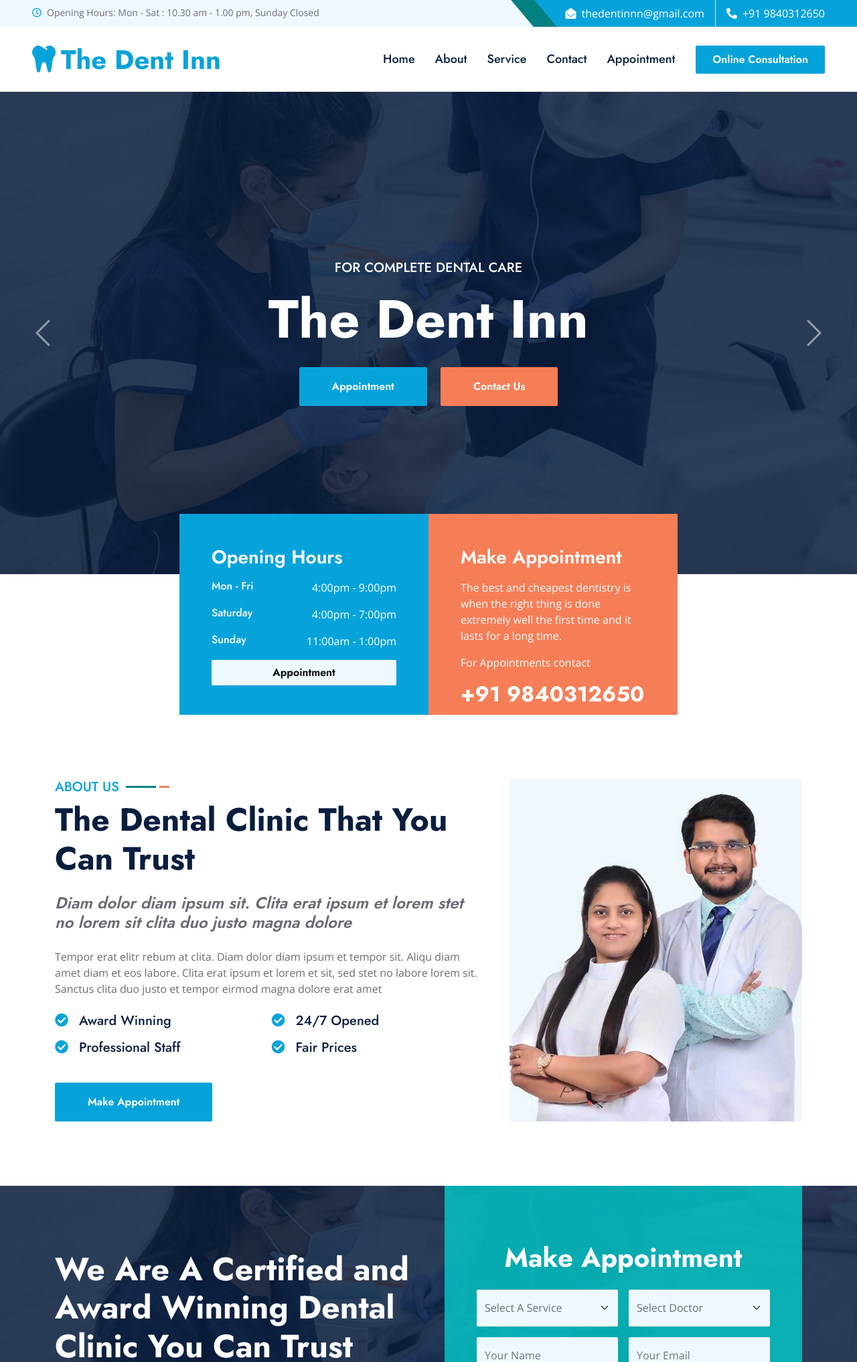
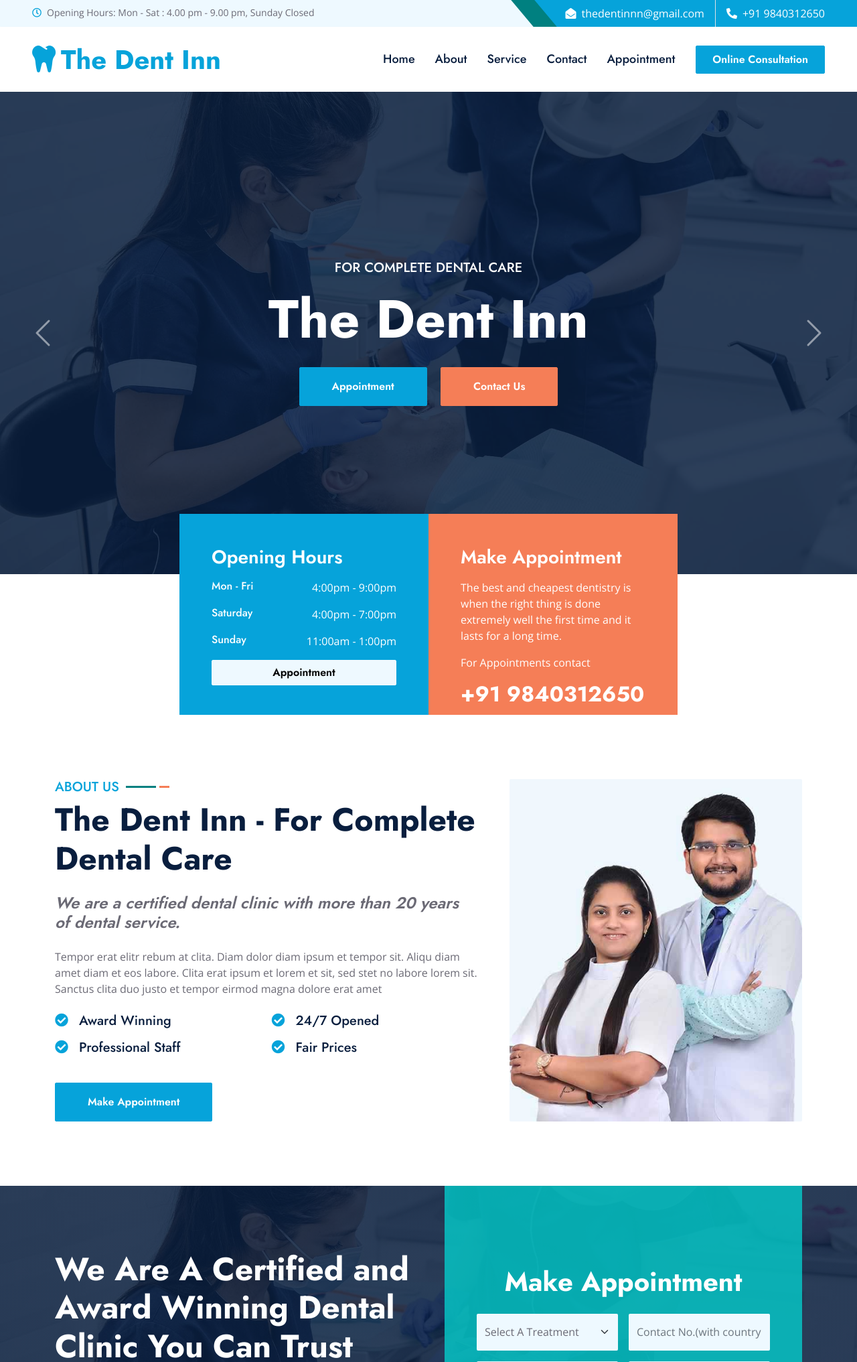
Before and after one commit to vimal-11/The_Dent_Inn, a Django app: page / in a window 1280 px wide. Shown: the top 2033 px of the page at 67% size. Run offline with Django 4.2, Linux system fonts and the light colour scheme; some libraries are stand-ins or nearby versions.

Commit message:
appointment and consultation content

```diff
--- a/consultation/templates/base2.html
+++ b/consultation/templates/base2.html
@@ -88,7 +88,7 @@
         <div class="row gx-0">
             <div class="col-md-6 text-center text-lg-start mb-2 mb-lg-0">
                 <div class="d-inline-flex align-items-center">
-                    <small class="py-2"><i class="far fa-clock text-primary me-2"></i>Opening Hours: Mon - Sat : 10.30 am - 1.00 pm,  Sunday Closed </small>
+                    <small class="py-2"><i class="far fa-clock text-primary me-2"></i>Opening Hours: Mon - Sat : 4.00 pm - 9.00 pm,  Sunday Closed </small>
                 </div>
             </div>
             <div class="col-md-6 text-center text-lg-end">
--- a/consultation/templates/consult.html
+++ b/consultation/templates/consult.html
@@ -60,8 +60,8 @@
                 </div>
                 <div class="col-lg-6 py-5">
                     <div class="py-5">
-                        <h1 class="display-5 text-white mb-4">We Are A Certified and Award Winning Dental Clinic You Can Trust</h1>
-                        <p class="text-white mb-0">Eirmod sed tempor lorem ut dolores. Aliquyam sit sadipscing kasd ipsum. Dolor ea et dolore et at sea ea at dolor, justo ipsum duo rebum sea invidunt voluptua. Eos vero eos vero ea et dolore eirmod et. Dolores diam duo invidunt lorem. Elitr ut dolores magna sit. Sea dolore sanctus sed et. Takimata takimata sanctus sed.</p>
+                        <h1 class="display-5 text-white mb-4">We Are A Certified Dental Clinic You Can Trust</h1>
+                        <p class="text-white mb-0">It can be challenging to find a dental provider who tailors their care to individuals with special needs and at their comfort. We provide consultation services and checkups virtually in patients comfort. Once your booking is made, we will allot you the time and link for a virtual room through your email. you can view your booking at <a href="{% url 'consultation:mybooking' %}">My Consultaion</a></p>
                     </div>
                 </div>
             </div>
--- a/home/templates/appointment.html
+++ b/home/templates/appointment.html
@@ -32,7 +32,8 @@
                     <div class="col-lg-6 py-5">
                         <div class="py-5">
                             <h1 class="display-5 text-white mb-4">We Are A Certified and Award Winning Dental Clinic You Can Trust</h1>
-                            <p class="text-white mb-0">Eirmod sed tempor lorem ut dolores. Aliquyam sit sadipscing kasd ipsum. Dolor ea et dolore et at sea ea at dolor, justo ipsum duo rebum sea invidunt voluptua. Eos vero eos vero ea et dolore eirmod et. Dolores diam duo invidunt lorem. Elitr ut dolores magna sit. Sea dolore sanctus sed et. Takimata takimata sanctus sed.</p>
+                            <p class="text-white mb-0">We value your time. When making an appointment with our practice, we will do our best to allot you the time of your choice. You will receive an email regarding the confirmation of your appointment. If you need to cancel your appointment, please provide as much notice as possible (at least 24 business hours) to allow us to reschedule for other patients.</p>
+                            <br><p class="text-white mb-0">If you or your child are experiencing a dental emergency, please call our office as soon as possible for immediate treatment.</p>
                         </div>
                     </div>
                     <div class="col-lg-6">
--- a/home/templates/base.html
+++ b/home/templates/base.html
@@ -55,7 +55,7 @@
         <div class="row gx-0">
             <div class="col-md-6 text-center text-lg-start mb-2 mb-lg-0">
                 <div class="d-inline-flex align-items-center">
-                    <small class="py-2"><i class="far fa-clock text-primary me-2"></i>Opening Hours: Mon - Sat : 10.30 am - 1.00 pm,  Sunday Closed </small>
+                    <small class="py-2"><i class="far fa-clock text-primary me-2"></i>Opening Hours: Mon - Sat : 4.00 pm - 9.00 pm,  Sunday Closed </small>
                 </div>
             </div>
             <div class="col-md-6 text-center text-lg-end">
--- a/home/templates/home.html
+++ b/home/templates/home.html
@@ -108,9 +108,9 @@
                 <div class="col-lg-7">
                     <div class="section-title mb-4">
                         <h5 class="position-relative d-inline-block text-primary text-uppercase">About Us</h5>
-                        <h1 class="display-5 mb-0">The Dental Clinic That You Can Trust</h1>
+                        <h1 class="display-5 mb-0">The Dent Inn - For Complete Dental Care</h1>
                     </div>
-                    <h4 class="text-body fst-italic mb-4">Diam dolor diam ipsum sit. Clita erat ipsum et lorem stet no lorem sit clita duo justo magna dolore</h4>
+                    <h4 class="text-body fst-italic mb-4">We are a certified dental clinic with more than 20 years of dental service.</h4>
                     <p class="mb-4">Tempor erat elitr rebum at clita. Diam dolor diam ipsum et tempor sit. Aliqu diam amet diam et eos labore. Clita erat ipsum et lorem et sit, sed stet no labore lorem sit. Sanctus clita duo justo et tempor eirmod magna dolore erat amet</p>
                     <div class="row g-3">
                         <div class="col-sm-6 wow zoomIn" data-wow-delay="0.3s">
@@ -142,46 +142,43 @@
                 <div class="col-lg-6 py-5">
                     <div class="py-5">
                         <h1 class="display-5 text-white mb-4">We Are A Certified and Award Winning Dental Clinic You Can Trust</h1>
-                        <p class="text-white mb-0">Eirmod sed tempor lorem ut dolores. Aliquyam sit sadipscing kasd ipsum. Dolor ea et dolore et at sea ea at dolor, justo ipsum duo rebum sea invidunt voluptua. Eos vero eos vero ea et dolore eirmod et. Dolores diam duo invidunt lorem. Elitr ut dolores magna sit. Sea dolore sanctus sed et. Takimata takimata sanctus sed.</p>
+                        <p class="text-white mb-0"><p class="text-white mb-0">We value your time. When making an appointment with our practice, we will do our best to allot you the time of your choice. You will receive an email regarding the confirmation of your appointment. If you need to cancel your appointment, please provide as much notice as possible (at least 24 business hours) to allow us to reschedule for other patients.</p>
+                        <br><p class="text-white mb-0">If you or your child are experiencing a dental emergency, please call our office as soon as possible for immediate treatment.</p>
                     </div>
                 </div>
                 <div class="col-lg-6">
                     <div class="appointment-form h-100 d-flex flex-column justify-content-center text-center p-5 wow zoomIn" data-wow-delay="0.6s">
                         <h1 class="text-white mb-4">Make Appointment</h1>
-                        <form>
+                        <form action="{% url 'home:appointment' %}" method="post">
+                            {% csrf_token %}
                             <div class="row g-3">
                                 <div class="col-12 col-sm-6">
-                                    <select class="form-select bg-light border-0" style="height: 55px;">
-                                        <option selected>Select A Service</option>
+                                    <select name="treatment" class="form-select bg-light border-0" style="height: 55px;">
+                                        <option selected>Select A Treatment</option>
                                         <option value="1">Service 1</option>
                                         <option value="2">Service 2</option>
                                         <option value="3">Service 3</option>
                                     </select>
                                 </div>
                                 <div class="col-12 col-sm-6">
-                                    <select class="form-select bg-light border-0" style="height: 55px;">
-                                        <option selected>Select Doctor</option>
-                                        <option value="1">Doctor 1</option>
-                                        <option value="2">Doctor 2</option>
-                                        <option value="3">Doctor 3</option>
-                                    </select>
+                                    <input type="text" name="contact-no" class="form-control bg-light border-0" placeholder="Contact No.(with country code)" style="height: 55px;">
                                 </div>
                                 <div class="col-12 col-sm-6">
-                                    <input type="text" class="form-control bg-light border-0" placeholder="Your Name" style="height: 55px;">
+                                    <input type="text" name="patient-name" class="form-control bg-light border-0" placeholder="Your Name" style="height: 55px;">
                                 </div>
                                 <div class="col-12 col-sm-6">
-                                    <input type="email" class="form-control bg-light border-0" placeholder="Your Email" style="height: 55px;">
+                                    <input type="email" name="patient-email" class="form-control bg-light border-0" placeholder="Your Email" style="height: 55px;">
                                 </div>
                                 <div class="col-12 col-sm-6">
                                     <div class="date" id="date1" data-target-input="nearest">
-                                        <input type="text"
+                                        <input type="text" name="slot-date"
                                             class="form-control bg-light border-0 datetimepicker-input"
                                             placeholder="Appointment Date" data-target="#date1" data-toggle="datetimepicker" style="height: 55px;">
                                     </div>
                                 </div>
                                 <div class="col-12 col-sm-6">
                                     <div class="time" id="time1" data-target-input="nearest">
-                                        <input type="text"
+                                        <input type="text" name="slot-time"
                                             class="form-control bg-light border-0 datetimepicker-input"
                                             placeholder="Appointment Time" data-target="#time1" data-toggle="datetimepicker" style="height: 55px;">
                                     </div>
@@ -274,8 +271,8 @@
             <div class="row justify-content-center">
                 <div class="col-lg-7 wow zoomIn" data-wow-delay="0.6s">
                     <div class="offer-text text-center rounded p-5">
-                        <h1 class="display-5 text-white">Save 30% On Your First Dental Checkup</h1>
-                        <p class="text-white mb-4">Eirmod sed tempor lorem ut dolores sit kasd ipsum. Dolor ea et dolore et at sea ea at dolor justo ipsum duo rebum sea. Eos vero eos vero ea et dolore eirmod diam duo lorem magna sit dolore sed et.</p>
+                        <h2 class="display-5 text-white">Save 20% On Your First Dental Checkup</h2><br>
+                        <!-- <p class="text-white mb-4">Eirmod sed tempor lorem ut dolores sit kasd ipsum. Dolor ea et dolore et at sea ea at dolor justo ipsum duo rebum sea. Eos vero eos vero ea et dolore eirmod diam duo lorem magna sit dolore sed et.</p> -->
                         <a href="{% url 'home:appointment' %}" class="btn btn-dark py-3 px-5 me-3">Appointment</a>
                         <a href="" class="btn btn-light py-3 px-5">Read More</a>
                     </div>
@@ -374,12 +371,12 @@
                     <div class="team-item">
                         <div class="position-relative rounded-top" style="z-index: 1;">
                             <img class="img-fluid rounded-top w-100" src="{% static 'home/img/team-1.jpg' %}" alt="">
-                            <div class="position-absolute top-100 start-50 translate-middle bg-light rounded p-2 d-flex">
+                            <!-- <div class="position-absolute top-100 start-50 translate-middle bg-light rounded p-2 d-flex">
                                 <a class="btn btn-primary btn-square m-1" href="#"><i class="fab fa-twitter fw-normal"></i></a>
                                 <a class="btn btn-primary btn-square m-1" href="#"><i class="fab fa-facebook-f fw-normal"></i></a>
                                 <a class="btn btn-primary btn-square m-1" href="#"><i class="fab fa-linkedin-in fw-normal"></i></a>
                                 <a class="btn btn-primary btn-square m-1" href="#"><i class="fab fa-instagram fw-normal"></i></a>
-                            </div>
+                            </div> -->
                         </div>
                         <div class="team-text position-relative bg-light text-center rounded-bottom p-4 pt-5">
                             <h4 class="mb-2">Clinic 1</h4>
@@ -391,12 +388,12 @@
                     <div class="team-item">
                         <div class="position-relative rounded-top" style="z-index: 1;">
                             <img class="img-fluid rounded-top w-100" src="{% static 'home/img/team-2.jpg' %}" alt="">
-                            <div class="position-absolute top-100 start-50 translate-middle bg-light rounded p-2 d-flex">
+                            <!-- <div class="position-absolute top-100 start-50 translate-middle bg-light rounded p-2 d-flex">
                                 <a class="btn btn-primary btn-square m-1" href="#"><i class="fab fa-twitter fw-normal"></i></a>
                                 <a class="btn btn-primary btn-square m-1" href="#"><i class="fab fa-facebook-f fw-normal"></i></a>
                                 <a class="btn btn-primary btn-square m-1" href="#"><i class="fab fa-linkedin-in fw-normal"></i></a>
                                 <a class="btn btn-primary btn-square m-1" href="#"><i class="fab fa-instagram fw-normal"></i></a>
-                            </div>
+                            </div> -->
                         </div>
                         <div class="team-text position-relative bg-light text-center rounded-bottom p-4 pt-5">
                             <h4 class="mb-2">Clinic 2</h4>
```
Also changed, not shown: home/templates/about.html (+6 -6 lines).
